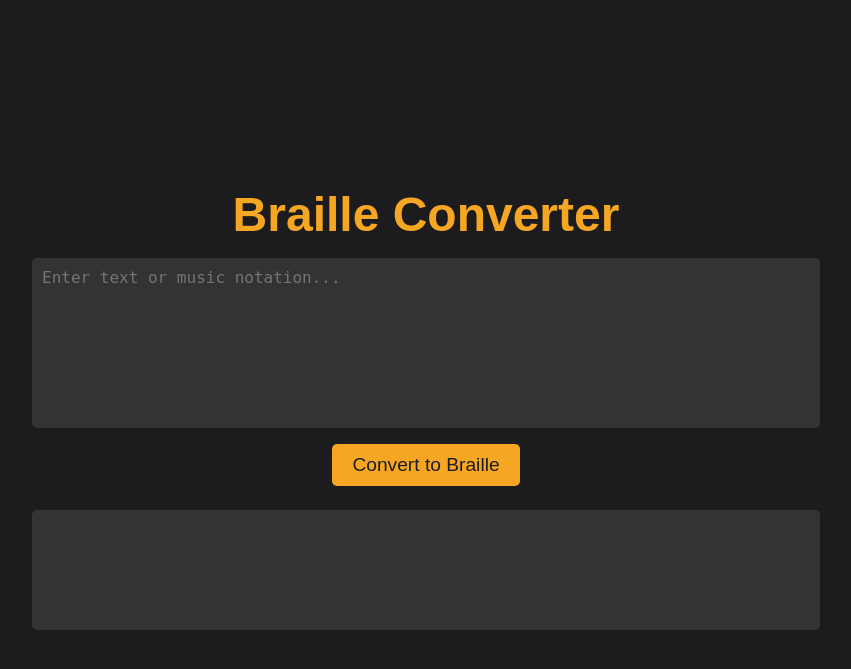
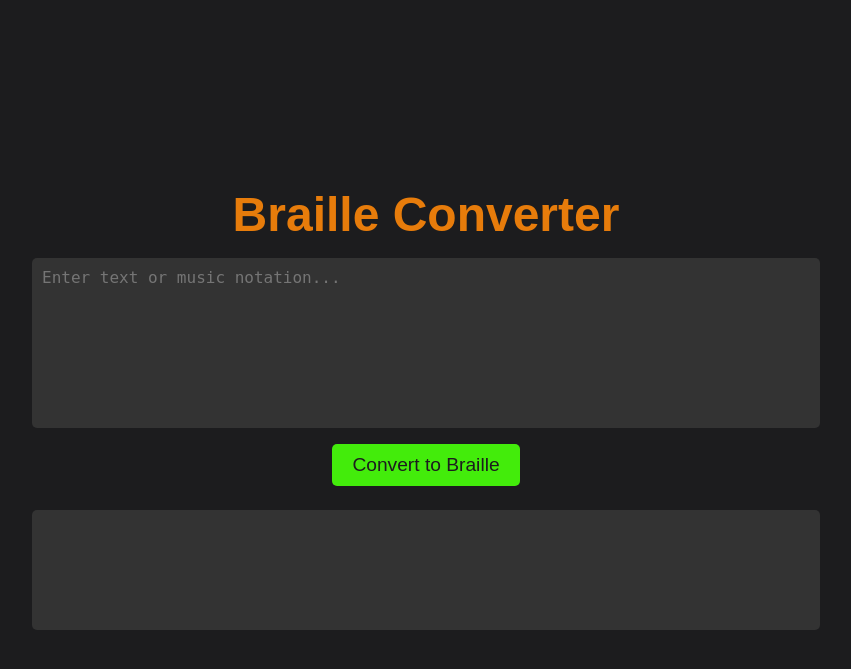
Before and after one commit to saro0307/Text-to-Braille, a Flask app: page / in a window 1280 px wide. Shown: the top 669 px of the page, without its empty margins (214-1065 px from the left). Run offline with Flask 3, Linux system fonts and the light colour scheme.

Commit message:
color changed

```diff
--- a/templates/index.html
+++ b/templates/index.html
@@ -26,7 +26,7 @@
         h1 {
             font-size: 3rem;
             margin-bottom: 1rem;
-            color: #f5a623;
+            color: #e77c0b;
         }
 
         textarea {
@@ -44,7 +44,7 @@
 
         button {
             padding: 10px 20px;
-            background-color: #f5a623;
+            background-color: #43ec0b;
             border: none;
             color: #1c1c1e;
             font-size: 1.2rem;
```
